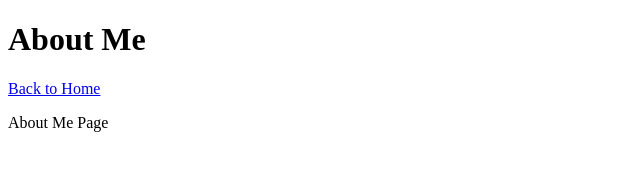
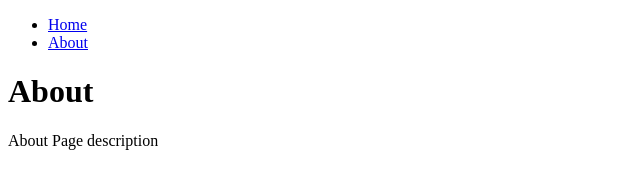
Before and after one commit to yuico/gatsby-site, a Gatsby site: page /about in a window 1280 px wide. Shown: the whole page, without its empty margins (0-640 px from the left). Built offline with nearby package versions, Linux system fonts and the light colour scheme; Gatsby itself is replaced by a stand-in of ours.

Commit message:
create Layout component

```diff
--- /dev/null
+++ b/src/components/layout.tsx
@@ -0,0 +1,26 @@
+import React, { ReactNode } from 'react'
+import { Link } from 'gatsby'
+
+interface LayoutProps{
+    pageTitle: string
+    children: ReactNode
+}
+
+const Layout: React.FC<LayoutProps> = ({ pageTitle, children }) => {
+    return (
+        <div>
+            <nav>
+                <ul>
+                    <li><Link to="/">Home</Link></li>
+                    <li><Link to="/about">About</Link></li>
+                </ul>
+            </nav>
+            <main>
+                <h1>{pageTitle}</h1>
+                {children}
+            </main>
+        </div>
+    )
+}
+
+export default Layout
--- a/src/pages/about.tsx
+++ b/src/pages/about.tsx
@@ -1,22 +1,15 @@
 import * as React from "react"
 import type { HeadFC, PageProps } from "gatsby"
-import {Link} from "gatsby"
+import Layout from "../components/layout"
 
 const AboutPage: React.FC<PageProps> = () => {
     return (
-        <main>
-            <h1>About Me</h1>
-            <Link to="/">Back to Home</Link>
-            <p>About Me Page</p>
-        </main>
+        <Layout pageTitle="About">
+            <p>About Page description</p>
+        </Layout>
     )
 }
 
-export const Head: HeadFC = () => (
-    <>
-        <title>About Me</title>
-        <meta name="description" content="Your description"/>
-    </>
-)
+export const Head: HeadFC = () => <title>About Page</title>
 
 export default AboutPage
```
Also changed, not shown: src/pages/index.tsx (+4 -6 lines).
